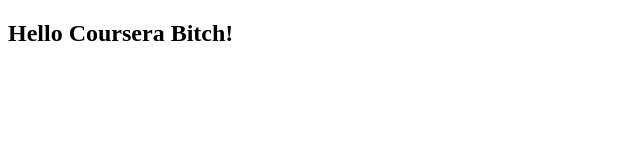
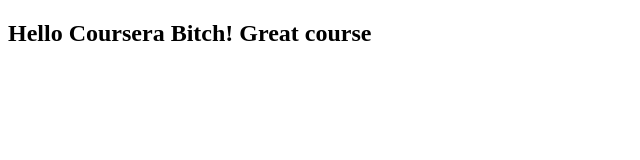
Before and after one commit to Dejmus/coursera-test, a plain HTML site: page site/index.html in a window 1280 px wide. Shown: the whole page, without its empty margins (0-640 px from the left). Drawn offline with Linux system fonts and the light colour scheme.

Commit message:
txt change

```diff
--- a/site/index.html
+++ b/site/index.html
@@ -4,6 +4,6 @@
     <title>Hello Coursera</title>
 </head>
 <body>
-    <h2>Hello Coursera Bitch!</h2>
+    <h2>Hello Coursera Bitch! Great course</h2>
 </body>
 </html>
```
